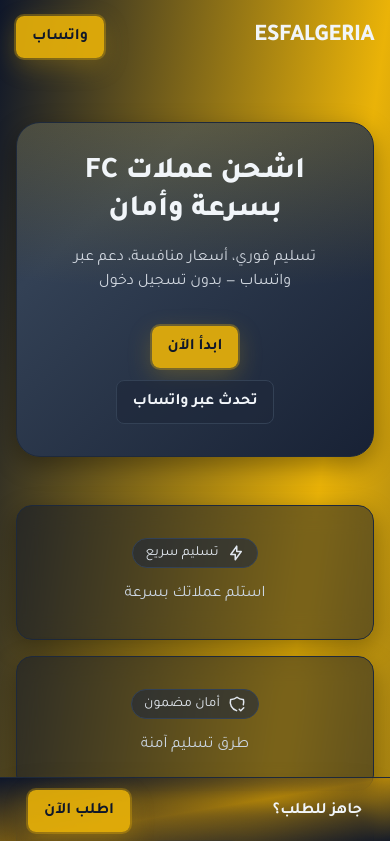
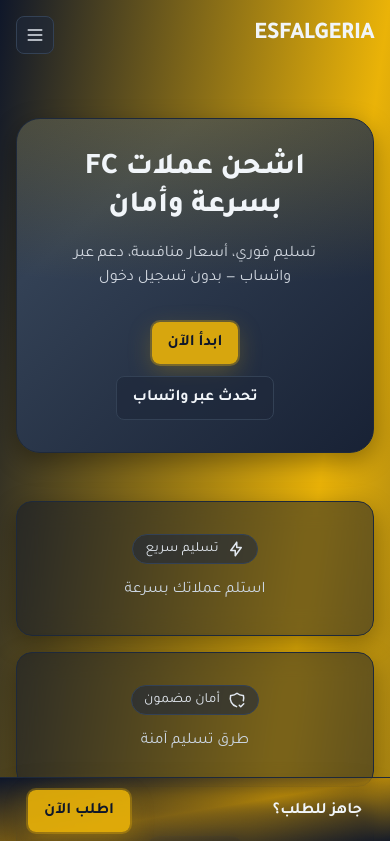
Before and after one commit to autonomyowner/ESFALGERIA-, a React (Vite) app: page / in a window 390 px wide. Shown: the top 841 px of the page. Built offline with nearby package versions, Linux system fonts and the light colour scheme; what tailwindcss-rtl would draw is missing.

Commit message:
feat(nav): add mobile hamburger menu with RTL-friendly panel

```diff
--- a/src/components/layout/Header.tsx
+++ b/src/components/layout/Header.tsx
@@ -1,18 +1,31 @@
 import { Link, NavLink } from 'react-router-dom'
 import Button from '../ui/Button'
 import { buildWhatsAppLink } from '../../lib/whatsapp'
+import { useState } from 'react'
+import { IconMenu2, IconX } from '@tabler/icons-react'
 
 export default function Header() {
+  const [isMenuOpen, setIsMenuOpen] = useState(false)
   const navLinkBase = 'text-slate-200 hover:text-white px-3 py-2 rounded-lg transition'
   const navActive = 'bg-slate-800/60'
 
+  function handleToggleMenu() {
+    setIsMenuOpen((prev) => !prev)
+  }
+
+  function handleCloseMenu() {
+    setIsMenuOpen(false)
+  }
+
   return (
+    <>
     <header className="container flex items-center justify-between py-4">
       <div className="flex items-center gap-3">
         <Link to="/" className="text-2xl font-extrabold tracking-tight">
           ESFALGERIA
         </Link>
       </div>
+      {/* Desktop nav */}
       <nav className="hidden sm:flex items-center gap-1">
         <NavLink to="/trading" className={({ isActive }) => `${navLinkBase} ${isActive ? navActive : ''}`.trim()}>
           التداول
@@ -31,10 +44,49 @@ export default function Header() {
         </NavLink>
       </nav>
       <div className="flex items-center gap-2">
-        <Button asChild>
+        {/* Mobile menu button */}
+        <button
+          type="button"
+          className="sm:hidden inline-flex items-center justify-center rounded-lg border border-slate-700 bg-slate-800/60 p-2 text-slate-200 focus-visible:outline-none focus-visible:ring-2 focus-visible:ring-yellow-500/50"
+          aria-label={isMenuOpen ? 'إغلاق القائمة' : 'فتح القائمة'}
+          aria-controls="mobile-menu"
+          aria-expanded={isMenuOpen}
+          onClick={handleToggleMenu}
+        >
+          {isMenuOpen ? <IconX size={20} /> : <IconMenu2 size={20} />}
+        </button>
+        <Button asChild className="hidden sm:inline-flex">
           <a href={buildWhatsAppLink('تواصل عبر واتساب')}>واتساب</a>
         </Button>
       </div>
     </header>
+    {/* Mobile menu panel */}
+    <div id="mobile-menu" className="sm:hidden" hidden={!isMenuOpen}>
+      <div className="container pb-3">
+        <div className="mt-2 rounded-2xl border border-slate-800 bg-slate-900/80 backdrop-blur shadow-glass">
+          <nav className="flex flex-col p-2">
+            <NavLink to="/trading" onClick={handleCloseMenu} className={({ isActive }) => `${navLinkBase} ${isActive ? navActive : ''}`.trim()}>
+              التداول
+            </NavLink>
+            <NavLink to="/boosting" onClick={handleCloseMenu} className={({ isActive }) => `${navLinkBase} ${isActive ? navActive : ''}`.trim()}>
+              البوستينغ
+            </NavLink>
+            <NavLink to="/sell" onClick={handleCloseMenu} className={({ isActive }) => `${navLinkBase} ${isActive ? navActive : ''}`.trim()}>
+              البيع لنا
+            </NavLink>
+            <NavLink to="/rewards" onClick={handleCloseMenu} className={({ isActive }) => `${navLinkBase} ${isActive ? navActive : ''}`.trim()}>
+              المكافآت
+            </NavLink>
+            <NavLink to="/faq" onClick={handleCloseMenu} className={({ isActive }) => `${navLinkBase} ${isActive ? navActive : ''}`.trim()}>
+              الأسئلة الشائعة
+            </NavLink>
+            <a className="btn btn-primary mx-2 mt-2" href={buildWhatsAppLink('تواصل عبر واتساب')} onClick={handleCloseMenu}>
+              واتساب
+            </a>
+          </nav>
+        </div>
+      </div>
+    </div>
+    </>
   )
 }
```
